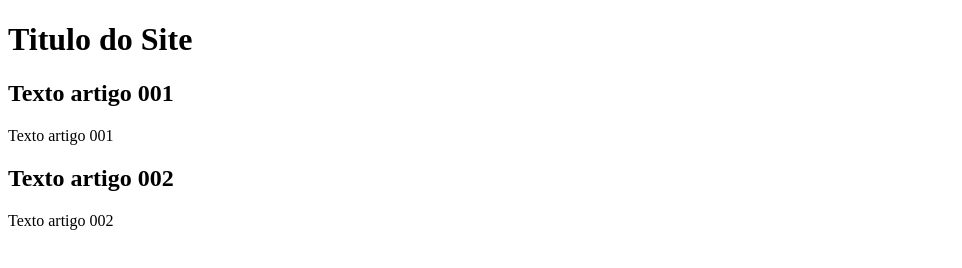
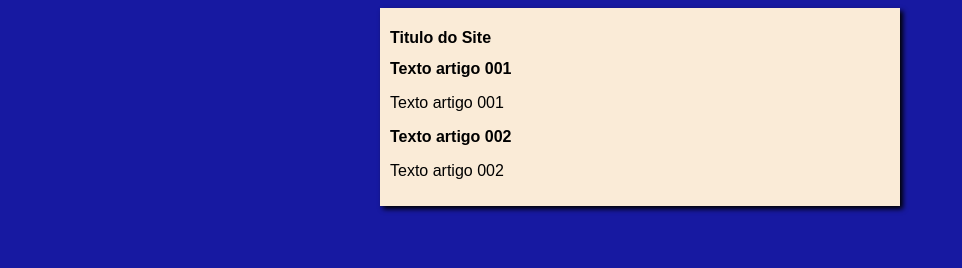
Before and after one commit to AnjosHenrique/projeto-site, a plain HTML site: page index.html in a window 1280 px wide. Shown: the whole page, without its empty margins (0-962 px from the left). Drawn offline with Linux system fonts and the light colour scheme.

Commit message:
iniciado design

```diff
--- /dev/null
+++ b/estilus/style.css
@@ -0,0 +1,17 @@
+* {
+    font-family: Arial, Helvetica, sans-serif;
+    font-size: 16px;
+}
+
+body {
+    background-color: rgb(23, 25, 161);
+}
+
+main {
+    background-color: antiquewhite;
+    width: 500px;
+    margin: auto;
+    padding: 10px;
+    box-shadow: 3px 3px 5px black;
+
+}
--- a/index.html
+++ b/index.html
@@ -5,6 +5,7 @@
     <meta http-equiv="X-UA-Compatible" content="IE=edge">
     <meta name="viewport" content="width=device-width, initial-scale=1.0">
     <title>Titulo do Site</title>
+    <link rel="stylesheet" href="estilus/style.css">
 </head>
 <body>
     <main>
```
